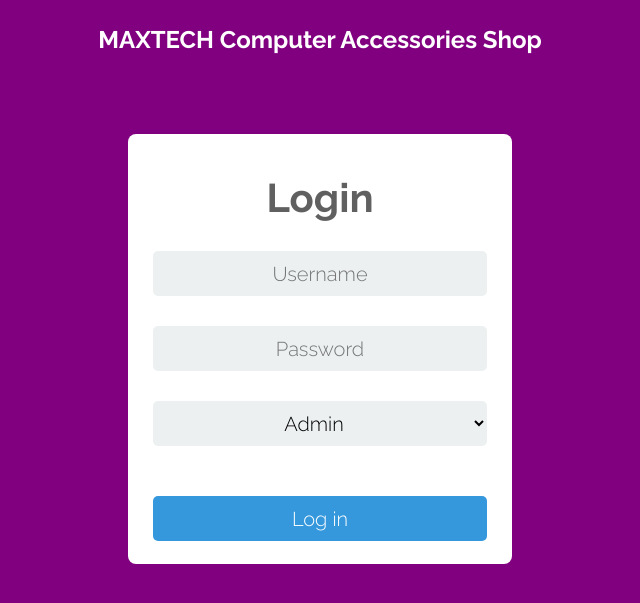
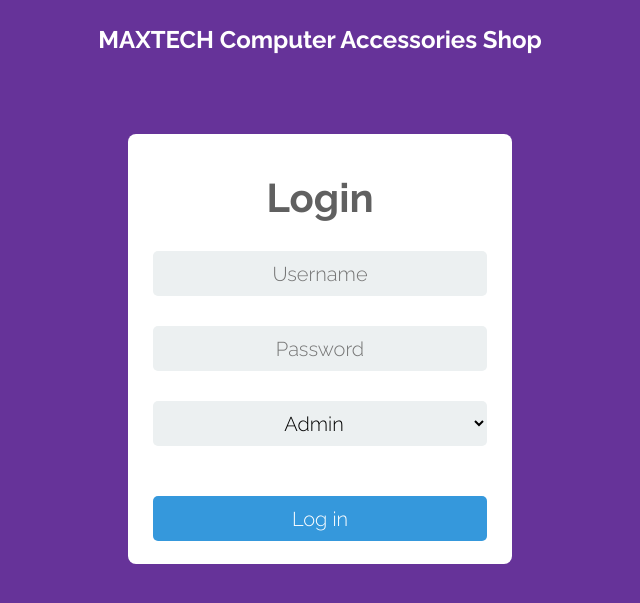
Before and after one commit to AmritDizzy/MAXTECH-Computer-Store, a PHP site: page /login.php in a window 1280 px wide. Shown: the top 603 px of the page, without its empty margins (320-960 px from the left). Run offline with PHP 8.4, Linux system fonts and the light colour scheme.

Commit message:
Update login.php

```diff
--- a/login.php
+++ b/login.php
@@ -20,7 +20,7 @@
   font-family: 'Raleway', sans-serif;
 }
 
-body{ background: purple; }
+body{ background: rebeccapurple; }
 
 .cont{
   position: relative;
```
